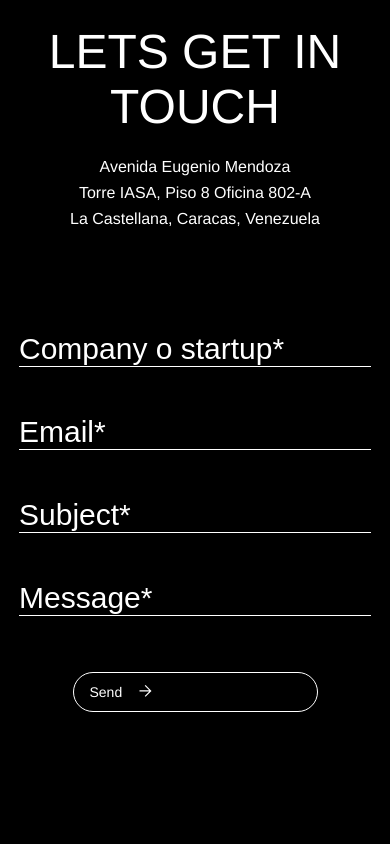
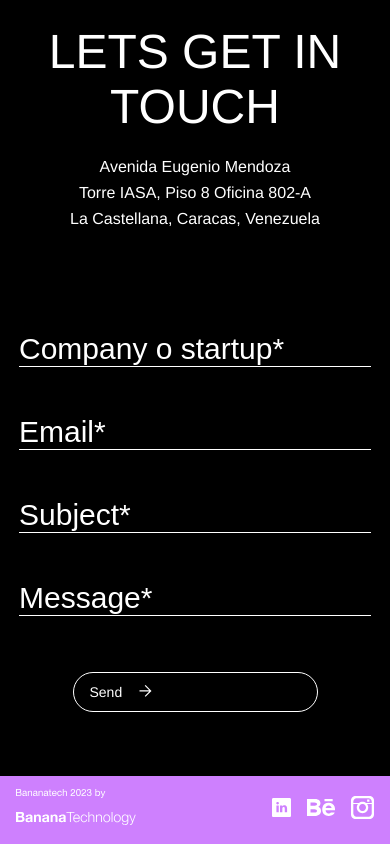
Before and after one commit to thecodeworkers/banana-landings, a Next.js app: page / in a window 390 px wide. Shown: the part 4021-4865 px from the top of the page. Before the commit the page ends 4797 px from the top, so only its background shows below. Built offline with nearby package versions, Linux system fonts and the light colour scheme.

Commit message:
responsive footer

```diff
--- a/src/components/Footer/index.tsx
+++ b/src/components/Footer/index.tsx
@@ -18,15 +18,22 @@ const Navbar = () => {
         <div className={styles._imageBoxTwo}>
           <Image src={logo} alt={'Banana Tech'} width={173} height={17} quality={100} />
         </div>
+        <div className={styles._imageBoxResponsive}>
+          <Image src={bananaBy} alt={'bananaBy'} width={90} height={17} quality={100} />
+        </div>
+
+        <div className={styles._imageBoxTwoResponsive}>
+          <Image src={logo} alt={'Banana Tech'} width={120} height={17} quality={100} />
+        </div>
       </div>
 
       <div className={styles._iconsContainer}>
-        <div>
+        <div className={styles._icon}>
           <a href={'https://www.linkedin.com/company/bananacreative/mycompany/'} target='_blank' rel='noreferrer'>
             <Image src={linkeind} alt={'linkeind'} width={19} height={19} quality={100} />
           </a>
         </div>
-        <div>
+        <div className={styles._icon}>
           <a
             href={'https://www.behance.net/Bananacreative?tracking_source=search_users%7Cbanana+creative'}
             target='_blank'
@@ -34,7 +41,7 @@ const Navbar = () => {
             <Image src={behance} alt={'behance'} width={28} height={17} quality={100} />
           </a>
         </div>
-        <div>
+        <div className={styles._icon}>
           <a href={'https://www.instagram.com/_bananacreative/'} target='_blank' rel='noreferrer'>
             <Image src={instagram} alt={'instagram'} width={23} height={23} quality={100} />
           </a>
--- a/src/components/Footer/styles.module.scss
+++ b/src/components/Footer/styles.module.scss
@@ -35,8 +35,66 @@
 
 ._iconsContainer {
     display: flex;
+    justify-content: flex-end;
+    align-items: center;
+
+    padding-right: 2rem;
+}
+
+._icon {
+    margin: 0 0.5rem 0 0.5rem;
+
+    &:last-child {
+        margin-right: 0;
+
+    }
+}
+
+._imageBoxResponsive {
+    display: none;
+}
+
+._imageBoxTwoResponsive {
+    display: none;
+}
+
+@include responsive(lg) {
+    ._imageBox {
+        padding-left: 1rem;
+    }
+
+    ._imageBoxTwo {
+        padding-left: 1rem;
+    }
+
+    ._imageBoxResponsive {
+
+    display: flex;
     justify-content: space-between;
     align-items: center;
-    width: 10%;
-    padding-right: 2rem;
+    padding-left: 1rem;
+    padding-bottom: 0.5rem;
+
+    }
+
+    ._imageBoxTwoResponsive {
+
+        display: flex;
+    justify-content: space-between;
+    align-items: center;
+    padding-left: 1rem;
+    padding-bottom: 0.5rem;
+    }
+    ._imageBox {
+        display: none;
+
+    }
+
+    ._imageBoxTwo {
+        display: none;
+    }
+    ._iconsContainer{
+        padding-right: 1rem;
+    }
+
 }
--- a/src/components/Portfolio/index.tsx
+++ b/src/components/Portfolio/index.tsx
@@ -40,7 +40,14 @@ const Portfolio = () => {
         <div className={styles._imageLeftContainer}>
           <p className={styles._text}>Banco Activo</p>
           <Image className={styles._image} src={graysquare} width={500} height={349} alt={'activo'} quality={100} />
-          <Image className={styles.hover_image} src={graysquare} width={500} height={349} alt={'vippo'} quality={100} />
+          <Image
+            className={styles.hover_image}
+            src={graysquare}
+            width={500}
+            height={349}
+            alt={'activo'}
+            quality={100}
+          />
         </div>
         <div className={styles._imageRightContainer}>
           <p className={styles._text}>Sudeca</p>
--- a/src/components/Portfolio/styles.module.scss
+++ b/src/components/Portfolio/styles.module.scss
@@ -76,7 +76,7 @@
 ._imageLeftContainerResponsive{
   display: none;
   }
-  ._imageLeftContainerResponsive{
+  ._imageRightContainerResponsive{
     display: none;
     }
 
--- a/src/components/Products/styles.module.scss
+++ b/src/components/Products/styles.module.scss
@@ -16,6 +16,10 @@
 }
 
 ._contentResponsive{
+  display: none;
+}
+
+._contentResponsiveCenter{
   display: none;
 }
 
--- a/src/components/SecondBanner/styles.module.scss
+++ b/src/components/SecondBanner/styles.module.scss
@@ -87,7 +87,7 @@
   margin: 0 auto;
 }
 
-._backgroundImage{
+._backgroundImageResponsive{
   display: none;
 }
 
--- a/src/pages/index.tsx
+++ b/src/pages/index.tsx
@@ -18,7 +18,7 @@ export default function Home() {
         <Portfolio />
         <Contact />
       </main>
-      {/* <Footer /> */}
+      <Footer />
     </>
   );
 }
```
